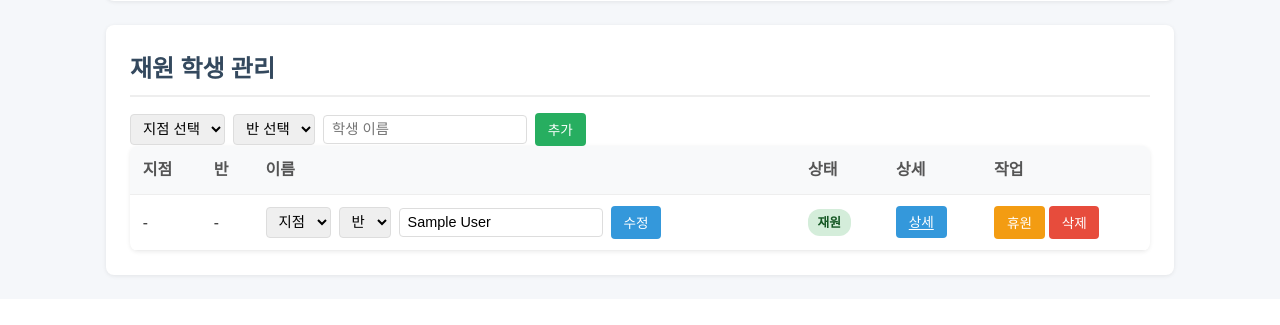
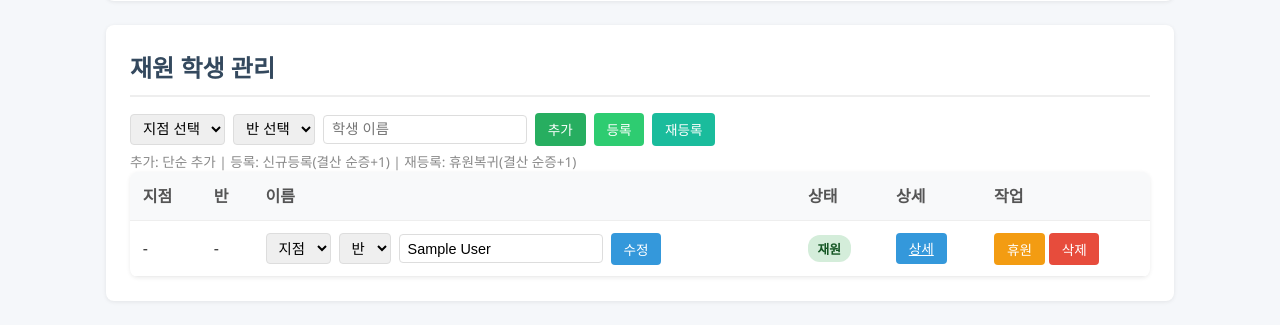
Before and after one commit to woo1103/T-BEDU, a Flask app: page /manage in a window 1280 px wide. Shown: the part 570-895 px from the top of the page. Before the commit the page ends 848 px from the top, so only its background shows below. Run offline with Flask 3, Linux system fonts and the light colour scheme; the visitor is signed in with stand-in values (Sample User, id 1); data comes from the database, SQL or seed files in the repository; data that the repository does not hold is empty.

Commit message:
fix: 500에러 수정, 등록/재등록 버튼 추가, 결산서 순증 자동반영
- init_db()를 WSGI 환경에서도 호출하도록 수정 (500에러 원인)
- 결산서 Jinja 튜플 언패킹 오류 수정
- 학생 추가 시 추가/등록/재등록 버튼 분리
  - 등록: 결산서 순증 +1 반영
  - 재등록: 결산서 순증 +1 반영
  - 휴원: 결산서 순증 -1 반영
- 변경이력 유형에 register 타입 추가

Co-Authored-By: Claude Opus 4.6 <noreply@anthropic.com>

```diff
--- a/출석부/app.py
+++ b/출석부/app.py
@@ -7,6 +7,9 @@ import os
 
 app = Flask(__name__)
 app.secret_key = 'tnbedu-attendance-secret-key-2026'
+
+# WSGI 환경에서도 DB 초기화 보장
+init_db()
 
 
 # ─── 로그인 체크 ───
@@ -177,6 +180,7 @@ def student_add():
     name = request.form.get('name', '').strip()
     class_id = request.form.get('class_id')
     branch_id = request.form.get('branch_id')
+    change_type = request.form.get('change_type', 'new').strip()
     if name and class_id and branch_id:
         db = get_db()
         allowed = get_user_classes(db)
@@ -186,8 +190,10 @@ def student_add():
         cursor = db.execute('INSERT INTO student (name, class_id, branch_id, status) VALUES (?, ?, ?, ?)',
                    (name, class_id, branch_id, 'active'))
         student_id = cursor.lastrowid
+        # change_type: 'new' = 단순추가, 'register' = 신규등록(결산반영), 're_register' = 재등록(결산반영)
+        log_type = change_type if change_type in ('register', 're_register') else 'new'
         db.execute('INSERT INTO student_change_log (student_id, change_type, change_date) VALUES (?, ?, ?)',
-                   (student_id, 'new', date.today().isoformat()))
+                   (student_id, log_type, date.today().isoformat()))
         db.commit()
         db.close()
     if session.get('role') == 'admin':
@@ -1235,15 +1241,16 @@ def settlement():
         branch_monthly[bid]['yearly'] = add_leave_rate(calc_yearly(branch_monthly[bid]['months']))
 
     # 변경이력 기반 자동 집계 (참고용)
-    change_log_stats = {}
-    change_logs = db.execute('''
+    change_log_stats = []
+    _cls_tmp = {}
+    change_logs_raw = db.execute('''
         SELECT student_change_log.*, student.class_id, student.branch_id
         FROM student_change_log
         JOIN student ON student_change_log.student_id = student.id
         WHERE student_change_log.change_date LIKE ?
     ''', (f"{sel_year}%",)).fetchall()
 
-    for log in change_logs:
+    for log in change_logs_raw:
         if not log['class_id']:
             continue
         try:
@@ -1251,14 +1258,16 @@ def settlement():
         except (IndexError, ValueError):
             continue
         key = (log_month, log['class_id'])
-        if key not in change_log_stats:
-            change_log_stats[key] = {'new': 0, 'leave': 0, 're_register': 0}
-        if log['change_type'] == 'new':
-            change_log_stats[key]['new'] += 1
+        if key not in _cls_tmp:
+            _cls_tmp[key] = {'month': log_month, 'class_id': log['class_id'], 'register': 0, 'leave': 0, 're_register': 0}
+        if log['change_type'] == 'register':
+            _cls_tmp[key]['register'] += 1
         elif log['change_type'] == 'leave':
-            change_log_stats[key]['leave'] += 1
+            _cls_tmp[key]['leave'] += 1
         elif log['change_type'] == 're_register':
-            change_log_stats[key]['re_register'] += 1
+            _cls_tmp[key]['re_register'] += 1
+
+    change_log_stats = sorted(_cls_tmp.values(), key=lambda x: (x['month'], x['class_id']))
 
     # 입력용 데이터
     classes = db.execute('''
--- a/출석부/static/style.css
+++ b/출석부/static/style.css
@@ -618,6 +618,11 @@ th {
     color: #856404;
 }
 
+.badge-register {
+    background: #d4edda;
+    color: #155724;
+}
+
 .badge-reregister {
     background: #d1ecf1;
     color: #0c5460;
@@ -636,6 +641,26 @@ th {
 
 .btn-leave:hover {
     background: #e67e22;
+}
+
+/* 등록 버튼 */
+.btn-register {
+    background: #2ecc71;
+    color: white;
+}
+
+.btn-register:hover {
+    background: #27ae60;
+}
+
+/* 재등록 버튼 */
+.btn-reregister-btn {
+    background: #1abc9c;
+    color: white;
+}
+
+.btn-reregister-btn:hover {
+    background: #16a085;
 }
 
 /* 휴원 학생 행 */
--- a/출석부/templates/manage.html
+++ b/출석부/templates/manage.html
@@ -98,8 +98,14 @@
             <option value="">반 선택</option>
         </select>
         <input type="text" name="name" placeholder="학생 이름" required>
-        <button type="submit" class="btn btn-add">추가</button>
+        <input type="hidden" name="change_type" value="new" id="addChangeType">
+        <button type="submit" class="btn btn-add" onclick="document.getElementById('addChangeType').value='new'">추가</button>
+        <button type="submit" class="btn btn-register" onclick="document.getElementById('addChangeType').value='register'">등록</button>
+        <button type="submit" class="btn btn-reregister-btn" onclick="document.getElementById('addChangeType').value='re_register'">재등록</button>
     </form>
+    <p style="color:#888; font-size:0.85rem; margin-top:0.3rem;">
+        추가: 단순 추가 | 등록: 신규등록(결산 순증+1) | 재등록: 휴원복귀(결산 순증+1)
+    </p>
     <table>
         <thead><tr><th>지점</th><th>반</th><th>이름</th><th>상태</th><th>상세</th><th>작업</th></tr></thead>
         <tbody>
```
Also changed, not shown: 출석부/templates/my_students.html (+7 -1 lines), 출석부/templates/settlement.html (+9 -9 lines), 출석부/templates/student_detail.html (+8 -6 lines).
